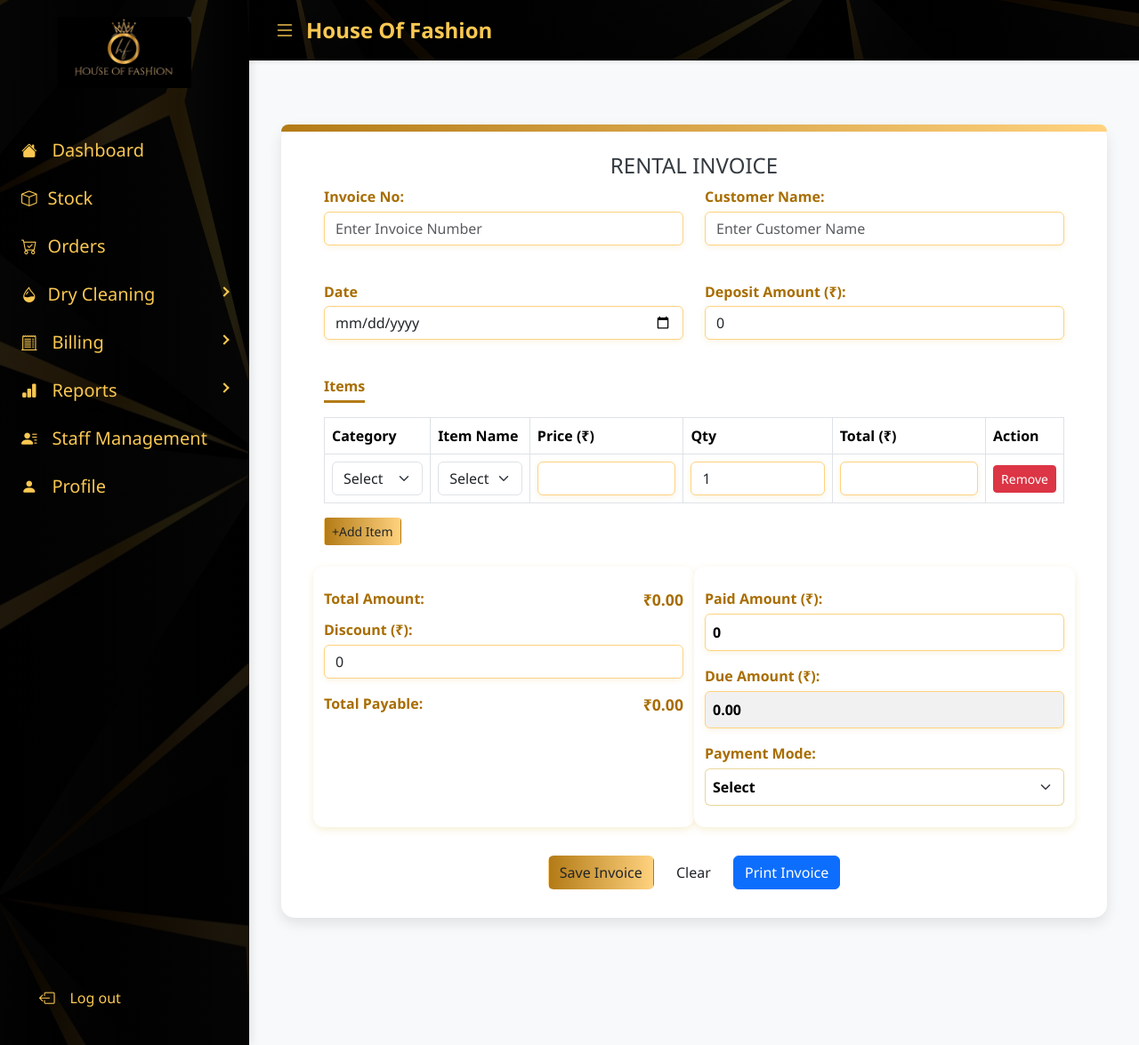
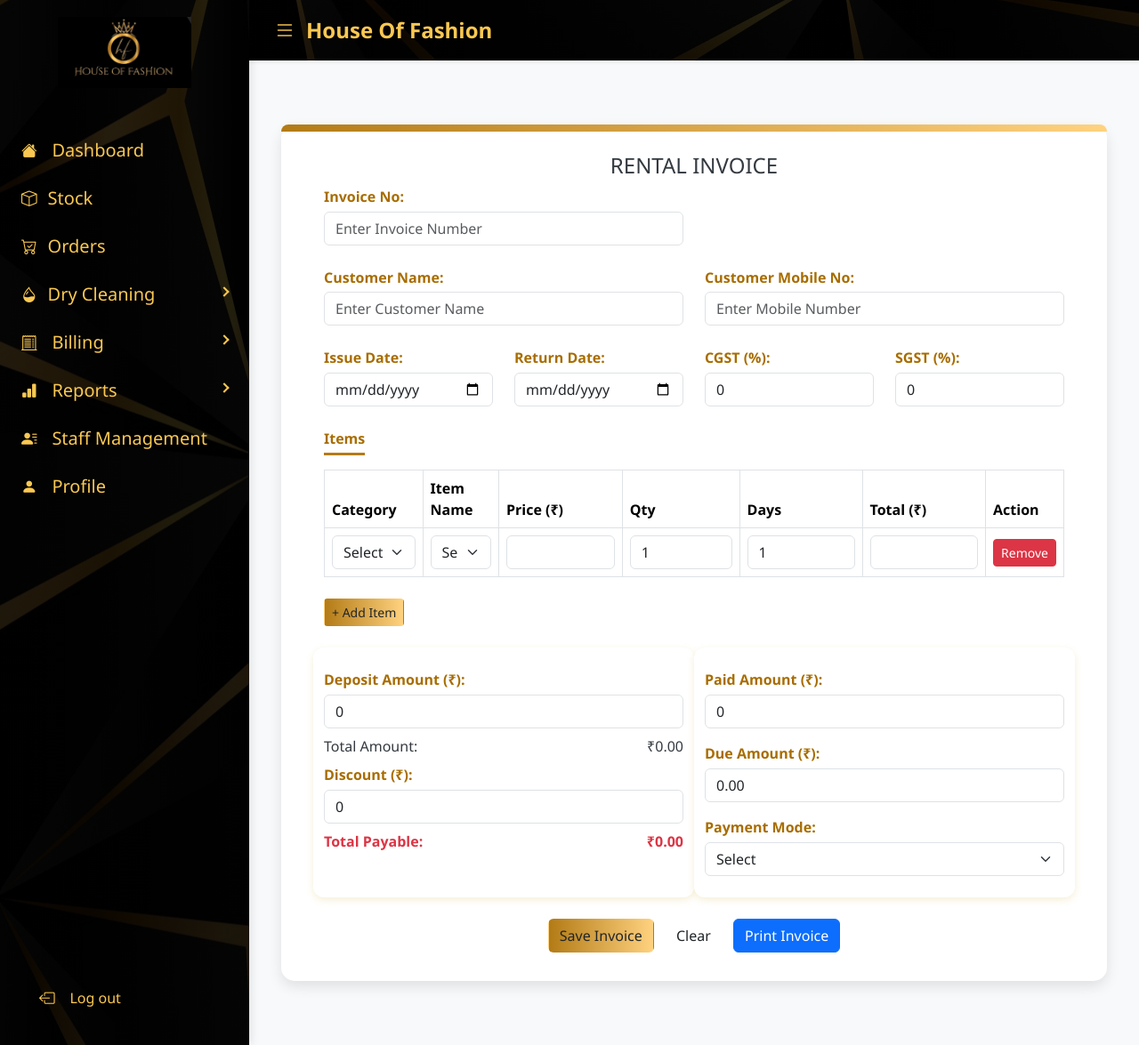
Before and after one commit to Deshmukhsne/house_of_FASHION, a CodeIgniter app: page /House_Of_Fashion/AdminController/Billing in a window 1280 px wide. Shown: the whole page at 89% size. Run offline with CodeIgniter, Linux system fonts and the light colour scheme; some libraries are stand-ins or nearby versions.

Commit message:
bill section

```diff
--- a/application/views/Admin/BillSection.php
+++ b/application/views/Admin/BillSection.php
@@ -8,10 +8,8 @@
     <?php $this->load->view('CommonLinks'); ?>
     <link rel="stylesheet" href="<?= base_url('assets/style.css') ?>" />
     <link rel="stylesheet" href="<?= base_url('assets/script.js') ?>" />
-    <!-- Chart.js -->
     <script src="https://cdn.jsdelivr.net/npm/chart.js"></script>
     <script src="https://cdn.jsdelivr.net/npm/bootstrap@5.3.0/dist/js/bootstrap.bundle.min.js"></script>
-    <!-- Bootstrap CSS -->
     <link href="https://cdn.jsdelivr.net/npm/bootstrap@5.3.3/dist/css/bootstrap.min.css" rel="stylesheet" />
 
     <style>
@@ -71,14 +69,65 @@
         }
 
         .table thead {
-            background-color: rgba(212, 175, 55, 0.2);
+            background-color: var(--light-gold);
+            color: var(--secondary-color);
+            font-weight: bold;
         }
 
-        .table th {
-            font-weight: 600;
+        .table-hover tbody tr:hover {
+            background-color: rgba(212, 175, 55, 0.1);
+            transition: 0.2s;
+        }
+
+        /* Gold table header for better visibility */
+        .table-gold-header {
+            background-color: var(--light-gold);
             color: var(--secondary-color);
-            vertical-align: middle;
+            font-weight: bold;
         }
+
+        /* Improve mobile responsiveness */
+        @media (max-width: 768px) {
+            .table thead {
+                display: none;
+            }
+
+            .table,
+            .table tbody,
+            .table tr,
+            .table td {
+                display: block;
+                width: 100%;
+            }
+
+            .table tr {
+                margin-bottom: 1rem;
+                box-shadow: 0 2px 6px rgba(0, 0, 0, 0.1);
+                border-radius: 8px;
+                padding: 0.5rem;
+                background: white;
+            }
+
+            .table td {
+                text-align: right;
+                padding-left: 50%;
+                position: relative;
+                border: none;
+                border-bottom: 1px solid #eee;
+            }
+
+            .table td::before {
+                content: attr(data-label);
+                position: absolute;
+                left: 0;
+                width: 50%;
+                padding-left: 1rem;
+                font-weight: bold;
+                text-align: left;
+                color: var(--secondary-color);
+            }
+        }
+
 
         .btn-gold {
             background: linear-gradient(90deg, var(--dark-gold), var(--light-gold));
@@ -94,23 +143,6 @@
             box-shadow: 0 4px 8px rgba(0, 0, 0, 0.1);
         }
 
-        .btn-outline-gold {
-            border: 1px solid var(--primary-color);
-            color: var(--secondary-color);
-            font-weight: 500;
-        }
-
-        .btn-outline-gold:hover {
-            background-color: rgba(212, 175, 55, 0.1);
-        }
-
-        .total-display {
-            background-color: rgba(212, 175, 55, 0.1);
-            border-left: 4px solid var(--primary-color);
-            padding: 1rem;
-            border-radius: 0 8px 8px 0;
-        }
-
         .summary-section {
             margin-top: 2rem;
         }
@@ -122,114 +154,75 @@
             box-shadow: 0 3px 8px rgb(212 175 55 / 0.2);
             padding: 1.5rem 2rem;
         }
-
-        .summary-left span,
-        .summary-right label {
-            font-weight: 600;
-            color: var(--secondary-color);
-        }
-
-        .summary-left span.value {
-            font-weight: 700;
-            font-size: 1.1rem;
-        }
-
-        .summary-right input,
-        .summary-right select {
-            border: 1px solid rgba(212, 175, 55, 0.5);
-            border-radius: 6px;
-            padding: 0.5rem;
-            width: 100%;
-            font-weight: 600;
-            color: #000;
-        }
-
-        .summary-right input[readonly] {
-            background-color: #f1f1f1;
-        }
-
-        /* Invoice info inputs */
-        .row.mb-4>div {
-            margin-bottom: 1rem;
-        }
-
-        input.form-control {
-            box-shadow: 0 2px 6px rgb(212 175 55 / 0.15);
-            border: 1px solid var(--light-gold);
-            transition: border-color 0.3s ease;
-        }
-
-        input.form-control:focus {
-            border-color: var(--primary-color);
-            box-shadow: 0 2px 10px var(--primary-color);
-        }
-
-        /* Buttons container */
-        .action-buttons {
-            margin-top: 2rem;
-            text-align: center;
-        }
-
-        /* Responsive */
-        @media (max-width: 768px) {
-
-            .summary-left,
-            .summary-right {
-                margin-bottom: 1rem;
-            }
-        }
     </style>
 </head>
 
 <body>
     <div class="d-flex">
-        <!-- Sidebar -->
         <?php $this->load->view('include/sidebar'); ?>
-
-        <!-- Main Content Area -->
         <div class="main">
-            <!-- Navbar -->
             <?php $this->load->view('include/navbar'); ?>
-
-            <!-- Page Content -->
             <div class="container-fluid p-4">
                 <div class="container my-5">
                     <div class="bill-card">
                         <h4>RENTAL INVOICE</h4>
 
                         <!-- Invoice Info -->
+                        <!-- Row 1: Invoice Number -->
                         <div class="row mb-4">
                             <div class="col-md-6">
                                 <label for="invoiceNo">Invoice No:</label>
                                 <input type="text" id="invoiceNo" class="form-control" placeholder="Enter Invoice Number" required />
                             </div>
+                        </div>
+
+                        <!-- Row 2: Customer Name & Mobile -->
+                        <div class="row mb-4">
                             <div class="col-md-6">
                                 <label for="customerName">Customer Name:</label>
                                 <input type="text" id="customerName" class="form-control" placeholder="Enter Customer Name" required />
                             </div>
-                        </div>
-
-                        <div class="row mb-4">
                             <div class="col-md-6">
-                                <label for="date">Date</label>
-                                <input type="date" id="date" class="form-control" />
-                            </div>
-                            <div class="col-md-6">
-                                <label for="depositAmount">Deposit Amount (₹):</label>
-                                <input type="number" id="depositAmount" class="form-control" min="0" step="0.01" value="0" oninput="updateBalance()" />
+                                <label for="customerMobile">Customer Mobile No:</label>
+                                <input type="text" id="customerMobile" class="form-control" placeholder="Enter Mobile Number" required />
                             </div>
                         </div>
 
+                        <!-- Row 3: Issue Date, Return Date, CGST, SGST -->
+                        <div class="row mb-4">
+                            <div class="col-md-3">
+                                <label for="issueDate">Issue Date:</label>
+                                <input type="date" id="issueDate" class="form-control" />
+                            </div>
+                            <div class="col-md-3">
+                                <label for="returnDate">Return Date:</label>
+                                <input type="date" id="returnDate" class="form-control" />
+                            </div>
+                            <div class="col-md-3">
+                                <label for="cgst">CGST (%):</label>
+                                <input type="number" id="cgst" class="form-control" min="0" step="0.01" value="0" oninput="updateAllTotals()" />
+                            </div>
+                            <div class="col-md-3">
+                                <label for="sgst">SGST (%):</label>
+                                <input type="number" id="sgst" class="form-control" min="0" step="0.01" value="0" oninput="updateAllTotals()" />
+                            </div>
+                        </div>
+
+
+                        <!-- Items Table -->
+                        <!-- Items Table -->
                         <!-- Items Table -->
                         <div class="mb-4">
                             <label class="form-section-title">Items</label>
-                            <table class="table table-bordered align-middle">
-                                <thead>
+                            <div class="table-responsive">
+                                <table class="table table-bordered align-middle table-hover">
+                                    <thead class="table-gold-header">
                                         <tr>
                                             <th>Category</th>
                                             <th>Item Name</th>
                                             <th>Price (₹)</th>
                                             <th>Qty</th>
+                                            <th>Days</th>
                                             <th>Total (₹)</th>
                                             <th>Action</th>
                                         </tr>
@@ -245,46 +238,44 @@
                                             </td>
                                             <td>
                                                 <select class="form-select" onchange="updateTotal(this)">
-                                                <option value="">Select Item</option>
+                                                    <option value="">Select</option>
                                                     <option value="100">Item 1</option>
                                                     <option value="200">Item 2</option>
                                                 </select>
                                             </td>
-                                        <td>
-                                            <input type="number" class="form-control price" readonly />
-                                        </td>
-                                        <td>
-                                            <input type="number" class="form-control qty" min="1" value="1" oninput="updateTotal(this)" />
-                                        </td>
-                                        <td>
-                                            <input type="number" class="form-control total" readonly />
-                                        </td>
-                                        <td>
-                                            <button type="button" class="btn btn-sm btn-danger" onclick="removeRow(this)">Remove</button>
-                                        </td>
+                                            <td><input type="number" class="form-control price" readonly /></td>
+                                            <td><input type="number" class="form-control qty" min="1" value="1" oninput="updateTotal(this)" /></td>
+                                            <td><input type="number" class="form-control days" min="1" value="1" oninput="updateTotal(this)" /></td>
+                                            <td><input type="number" class="form-control total" readonly /></td>
+                                            <td><button type="button" class="btn btn-sm btn-danger" onclick="removeRow(this)">Remove</button></td>
                                         </tr>
                                     </tbody>
                                 </table>
-                            <button class="btn btn-sm btn-gold" type="button" onclick="addRow()">+Add Item</button>
+                            </div>
+                            <button class="btn btn-sm btn-gold mt-2" type="button" onclick="addRow()">+ Add Item</button>
                         </div>
 
                         <!-- Summary -->
                         <div class="row summary-section">
                             <div class="col-md-6 summary-left">
+                                <div class="mb-2">
+                                    <label for="depositAmount">Deposit Amount (₹):</label>
+                                    <input type="number" id="depositAmount" class="form-control" min="0" step="0.01" value="0" oninput="updateBalance()" />
+                                </div>
                                 <div class="mb-2 d-flex justify-content-between">
                                     <span>Total Amount:</span>
                                     <span class="value" id="totalAmount">₹0.00</span>
                                 </div>
-                                <div class="mb-3">
+                                <div class="mb-2">
                                     <label for="discountAmount">Discount (₹):</label>
                                     <input type="number" id="discountAmount" min="0" step="0.01" class="form-control" value="0" oninput="updateAllTotals()" />
                                 </div>
-
-                                <div class="mb-2 d-flex justify-content-between fw-bold text-danger">
+                                <div class="mb-2 fw-bold text-danger d-flex justify-content-between">
                                     <span>Total Payable:</span>
-                                    <span class="value" id="totalPayable">₹0.00</span>
+                                    <span id="totalPayable">₹0.00</span>
                                 </div>
                             </div>
+
                             <div class="col-md-6 summary-right">
                                 <div class="mb-3">
                                     <label for="paidAmount">Paid Amount (₹):</label>
@@ -307,10 +298,13 @@
                             </div>
                         </div>
 
-                        <div class="action-buttons">
+                        <div class="action-buttons mt-4 text-center">
                             <button class="btn btn-gold me-2">Save Invoice</button>
                             <button class="btn btn-outline-gold me-2" type="reset" onclick="resetForm()">Clear</button>
                             <button class="btn btn-primary" onclick="window.print()">Print Invoice</button>
+                        </div>
+                    </div>
+                </div>
             </div>
         </div>
     </div>
@@ -320,72 +314,71 @@
             const tbody = document.getElementById('itemTable');
             const tr = document.createElement('tr');
             tr.innerHTML = `
-                <td>
-                    <select class="form-select" onchange="updatePrice(this)">
+        <td><select class="form-select" onchange="updatePrice(this)">
             <option value="">Select</option>
             <option value="Category1">Category1</option>
             <option value="Category2">Category2</option>
-                    </select>
-                </td>
-                <td>
-                    <select class="form-select" onchange="updateTotal(this)">
+        </select></td>
+        <td><select class="form-select" onchange="updateTotal(this)">
             <option value="">Select Item</option>
             <option value="100">Item 1</option>
             <option value="200">Item 2</option>
-                    </select>
-                </td>
-                <td>
-                    <input type="number" class="form-control price" readonly />
-                </td>
-                <td>
-                    <input type="number" class="form-control qty" min="1" value="1" oninput="updateTotal(this)" />
-                </td>
-                <td>
-                    <input type="number" class="form-control total" readonly />
-                </td>
-                <td>
-                    <button type="button" class="btn btn-sm btn-danger" onclick="removeRow(this)">Remove</button>
-                </td>
-            `;
+        </select></td>
+        <td><input type="number" class="form-control price" readonly /></td>
+        <td><input type="number" class="form-control qty" min="1" value="1" oninput="updateTotal(this)" /></td>
+        <td><input type="number" class="form-control days" min="1" value="1" oninput="updateTotal(this)" /></td>
+        <td><input type="number" class="form-control total" readonly /></td>
+        <td><button type="button" class="btn btn-sm btn-danger" onclick="removeRow(this)">Remove</button></td>`;
             tbody.appendChild(tr);
-                    }
-
-                    function removeRow(btn) {
-                        const tr = btn.closest('tr');
-                        tr.remove();
-                        updateAllTotals();
-                    }
-
-                    function updatePrice(select) {
-                        const tr = select.closest('tr');
-                        const priceInput = tr.querySelector('.price');
-                        priceInput.value = select.value || '';
-                        updateTotal(priceInput);
         }
 
         function updateTotal(element) {
             const tr = element.closest('tr');
             const price = parseFloat(tr.querySelector('.price').value) || 0;
             const qty = parseFloat(tr.querySelector('.qty').value) || 0;
-                        const totalInput = tr.querySelector('.total');
-                        totalInput.value = (price * qty).toFixed(2);
+            const days = parseFloat(tr.querySelector('.days').value) || 0;
+            tr.querySelector('.total').value = (price * qty * days).toFixed(2);
+            updateAllTotals();
+        }
+
+
+        function removeRow(btn) {
+            btn.closest('tr').remove();
+            updateAllTotals();
+        }
+
+        function updatePrice(select) {
+            const tr = select.closest('tr');
+            tr.querySelector('.price').value = select.value || '';
+            updateTotal(select);
+        }
+
+        function updateTotal(element) {
+            const tr = element.closest('tr');
+            const price = parseFloat(tr.querySelector('.price').value) || 0;
+            const qty = parseFloat(tr.querySelector('.qty').value) || 0;
+            tr.querySelector('.total').value = (price * qty).toFixed(2);
             updateAllTotals();
         }
 
         function updateAllTotals() {
             let totalAmount = 0;
-                        document.querySelectorAll('.total').forEach(input => {
-                            totalAmount += parseFloat(input.value) || 0;
-                        });
+            document.querySelectorAll('.total').forEach(input => totalAmount += parseFloat(input.value) || 0);
             document.getElementById('totalAmount').textContent = `₹${totalAmount.toFixed(2)}`;
 
             const discount = parseFloat(document.getElementById('discountAmount').value) || 0;
-                        const validDiscount = discount > totalAmount ? totalAmount : discount;
+            const cgst = parseFloat(document.getElementById('cgst').value) || 0;
+            const sgst = parseFloat(document.getElementById('sgst').value) || 0;
+
+            const gstAmount = totalAmount * ((cgst + sgst) / 100);
+            const totalWithGST = totalAmount + gstAmount;
+
+            const validDiscount = discount > totalWithGST ? totalWithGST : discount;
             if (discount !== validDiscount) {
                 document.getElementById('discountAmount').value = validDiscount.toFixed(2);
             }
 
-                        const totalPayable = totalAmount - validDiscount;
+            const totalPayable = totalWithGST - validDiscount;
             document.getElementById('totalPayable').textContent = `₹${totalPayable.toFixed(2)}`;
 
             updateBalance();
@@ -395,62 +388,19 @@
             const totalPayable = parseFloat(document.getElementById('totalPayable').textContent.replace('₹', '')) || 0;
             const paidAmount = parseFloat(document.getElementById('paidAmount').value) || 0;
             const depositAmount = parseFloat(document.getElementById('depositAmount').value) || 0;
-
             let dueAmount = totalPayable - (paidAmount + depositAmount);
             if (dueAmount < 0) dueAmount = 0;
-
             document.getElementById('dueAmount').value = dueAmount.toFixed(2);
         }
 
         function resetForm() {
-                        document.getElementById('invoiceNo').value = '';
-                        document.getElementById('customerName').value = '';
-                        document.getElementById('date').value = '';
-                        document.getElementById('depositAmount').value = 0;
-                        document.getElementById('discountAmount').value = 0;
-                        document.getElementById('paidAmount').value = 0;
-                        document.getElementById('dueAmount').value = 0;
-                        document.getElementById('paymentMode').value = '';
-                        // Remove all item rows except first
-                        const tbody = document.getElementById('itemTable');
-                        while (tbody.rows.length > 1) {
-                            tbody.deleteRow(1);
-                        }
-                        // Reset first row inputs
-                        const firstRow = tbody.rows[0];
-                        firstRow.querySelectorAll('select').forEach(sel => sel.value = '');
-                        firstRow.querySelectorAll('input.price, input.qty, input.total').forEach(inp => {
-                            if (inp.classList.contains('qty')) inp.value = 1;
-                            else inp.value = '';
-                        });
+            document.querySelectorAll('input').forEach(input => input.value = '');
+            document.getElementById('itemTable').innerHTML = '';
+            addRow();
             updateAllTotals();
         }
 
-                    // Initial totals update
         updateAllTotals();
-                </script>
-            </div>
-        </div>
-    </div>
-
-    <script src="https://cdn.jsdelivr.net/npm/bootstrap@5.3.0/dist/js/bootstrap.bundle.min.js"></script>
-    <script>
-        // Navbar toggler
-        const toggler = document.querySelector(".toggler-btn");
-        const closeBtn = document.querySelector(".close-sidebar");
-        const sidebar = document.querySelector("#sidebar");
-
-        if (toggler && sidebar) {
-            toggler.addEventListener("click", function() {
-                sidebar.classList.toggle("collapsed");
-            });
-        }
-
-        if (closeBtn && sidebar) {
-            closeBtn.addEventListener("click", function() {
-                sidebar.classList.remove("collapsed");
-            });
-        }
     </script>
 </body>
 
```
Lines whose indentation alone changed are shown as unchanged.
